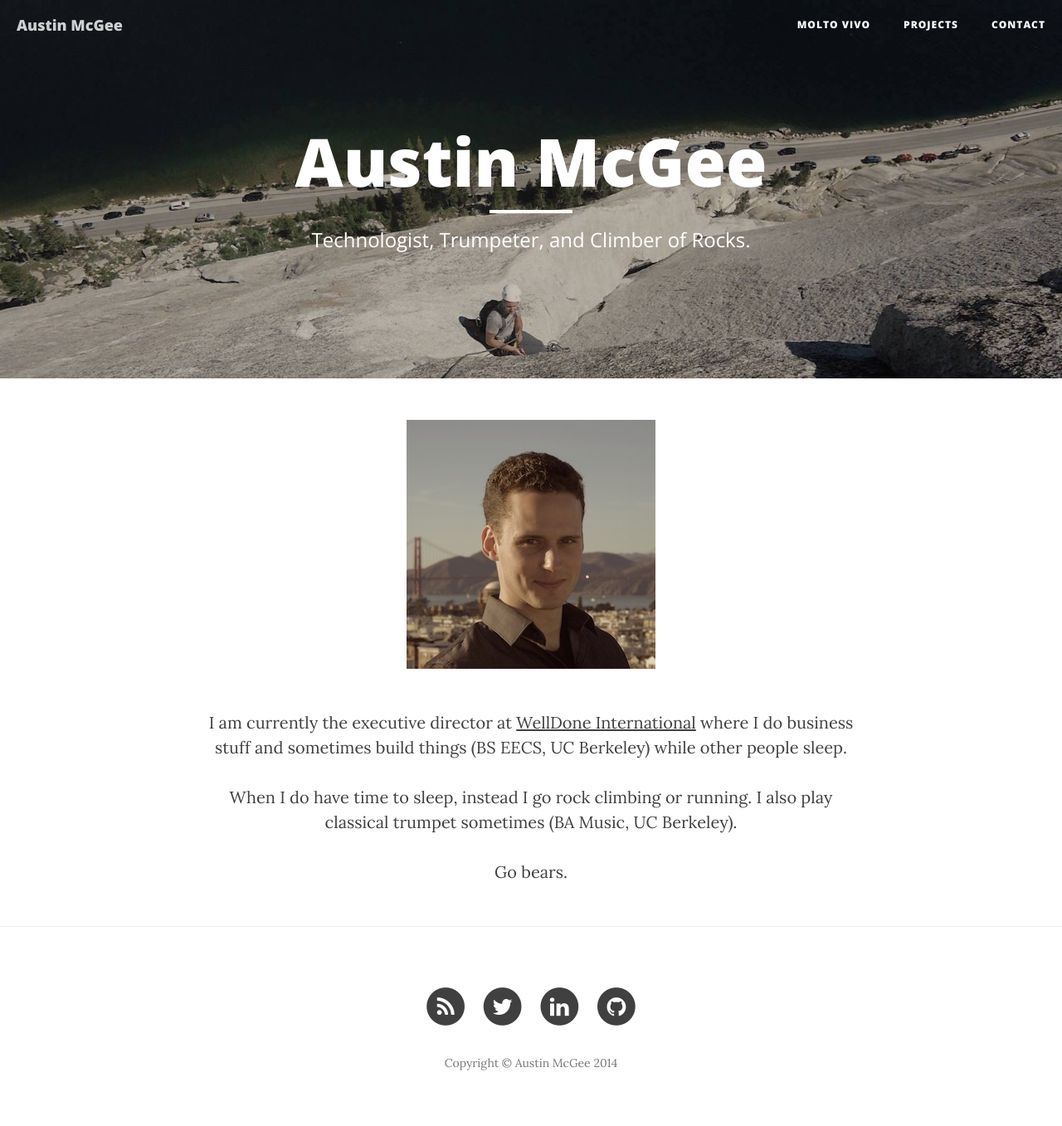
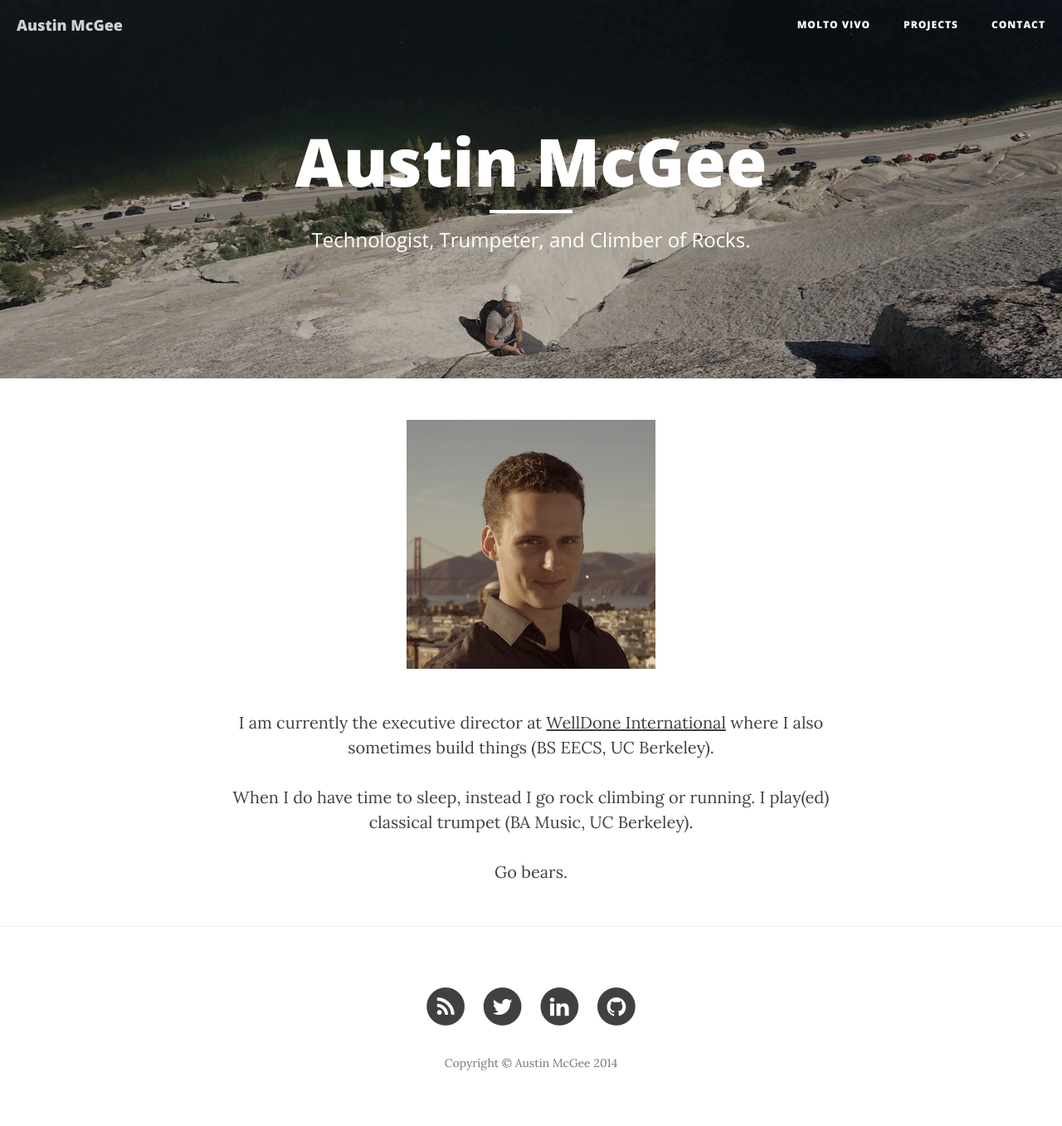
Before and after one commit to amcgee/amcgee.github.io, a Jekyll site: the page built from about.html, in a window 1280 px wide. Shown: the whole page at 83% size. Built offline with Jekyll 4.4.1, drawn with Linux system fonts in a browser that asks for light colours; nearby versions of some CDN libraries.

Commit message:
Update about text.

```diff
--- a/about.html
+++ b/about.html
@@ -13,9 +13,9 @@ header-img: "img/about-bg.jpg"
 	</div>
 	<div class="row">
 		<div>
-			<p>I am currently the executive director at <a href="http://www.welldone.org">WellDone International</a> where I do business stuff and sometimes build things (BS EECS, UC Berkeley) while other people sleep.</p>
+			<p>I am currently the executive director at <a href="http://www.welldone.org">WellDone International</a> where I also sometimes build things (BS EECS, UC Berkeley).</p>
 
-			<p>When I do have time to sleep, instead I go rock climbing or running.  I also play classical trumpet sometimes (BA Music, UC Berkeley).</p>
+			<p>When I do have time to sleep, instead I go rock climbing or running.  I play(ed) classical trumpet (BA Music, UC Berkeley).</p>
 
 			<p>Go bears.</p>
 		</div>
```
